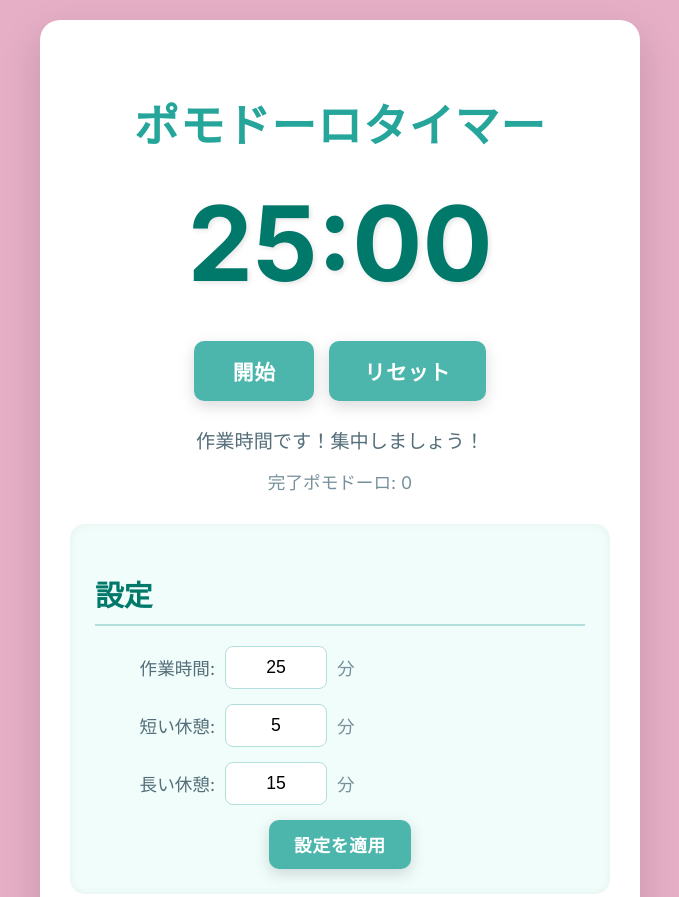
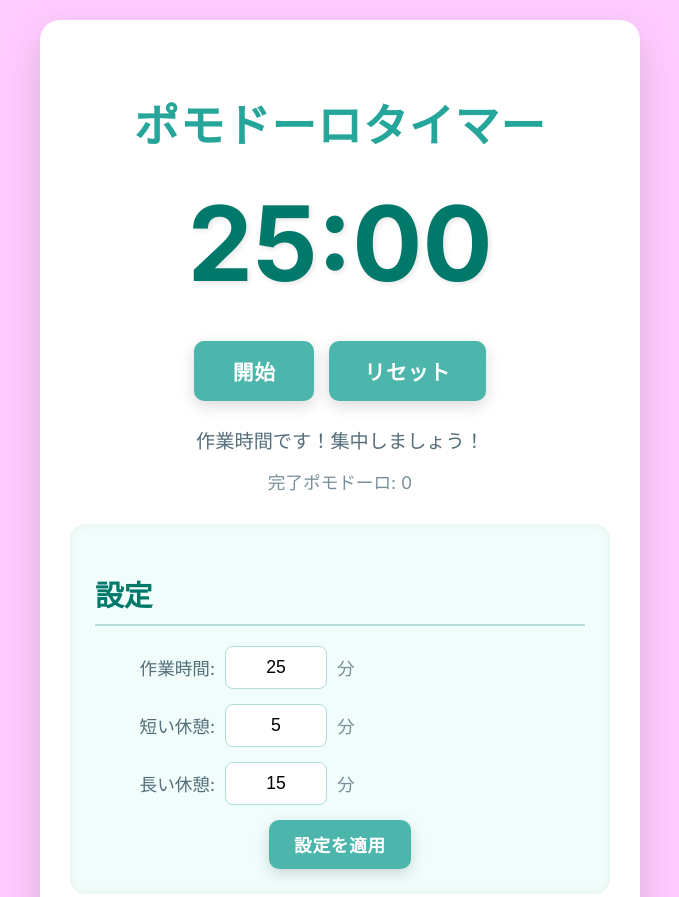
Before and after one commit to math-3/timer1, a plain HTML site: page index.html in a window 1280 px wide. Shown: the top 897 px of the page, without its empty margins (300-979 px from the left). Drawn offline with Linux system fonts and the light colour scheme.

Commit message:
Change pink color variable in CSS

```diff
--- a/index.html
+++ b/index.html
@@ -7,7 +7,7 @@
     <link href="https://fonts.googleapis.com/css2?family=Inter:wght@400;700&display=swap" rel="stylesheet">
     <style>
         :root {
-            --pink: #e6afc6;
+            --pink: #fcf;
         }
         /* ボディの基本スタイル */
         body {
```
